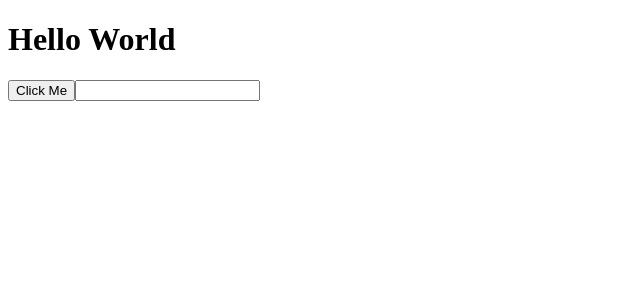
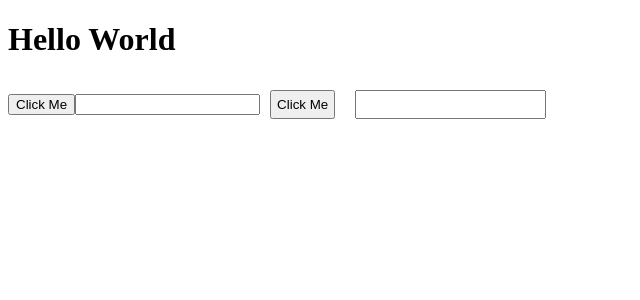
Before and after one commit to rom1trt/RabbitNameService, a React (Create React App) app in the folder website/: page / in a window 1280 px wide. Shown: the top 300 px of the page, without its empty margins (0-640 px from the left). Built offline with nearby package versions, Linux system fonts and the light colour scheme; the HTML template or start-up script is replaced by a standard one.

Commit message:
feat(app): useEffect dependency on inputValue

```diff
--- a/website/src/App.js
+++ b/website/src/App.js
@@ -7,6 +7,10 @@ const App = () => {
   useEffect(() => {
     console.log("Component mounted");
   }, []);
+
+  useEffect(() => {
+    console.log("Input value changed:", inputValue);
+  }, [inputValue]);
 
   const handleClick = () => {
     setMessage("Button Clicked");
@@ -22,6 +26,8 @@ const App = () => {
       <h1>{message}</h1>
       <button onClick={handleClick}>Click Me</button>
       <input type="text" value={inputValue} onChange={handleInputChange} />
+      <button onClick={handleClick} style={{ margin: "10px", padding: "5px" }}>Click Me</button>
+      <input type="text" value={inputValue} onChange={handleInputChange} style={{ margin: "10px", padding: "5px" }} />
       <p>{inputValue}</p>
     </div>
   );
```
